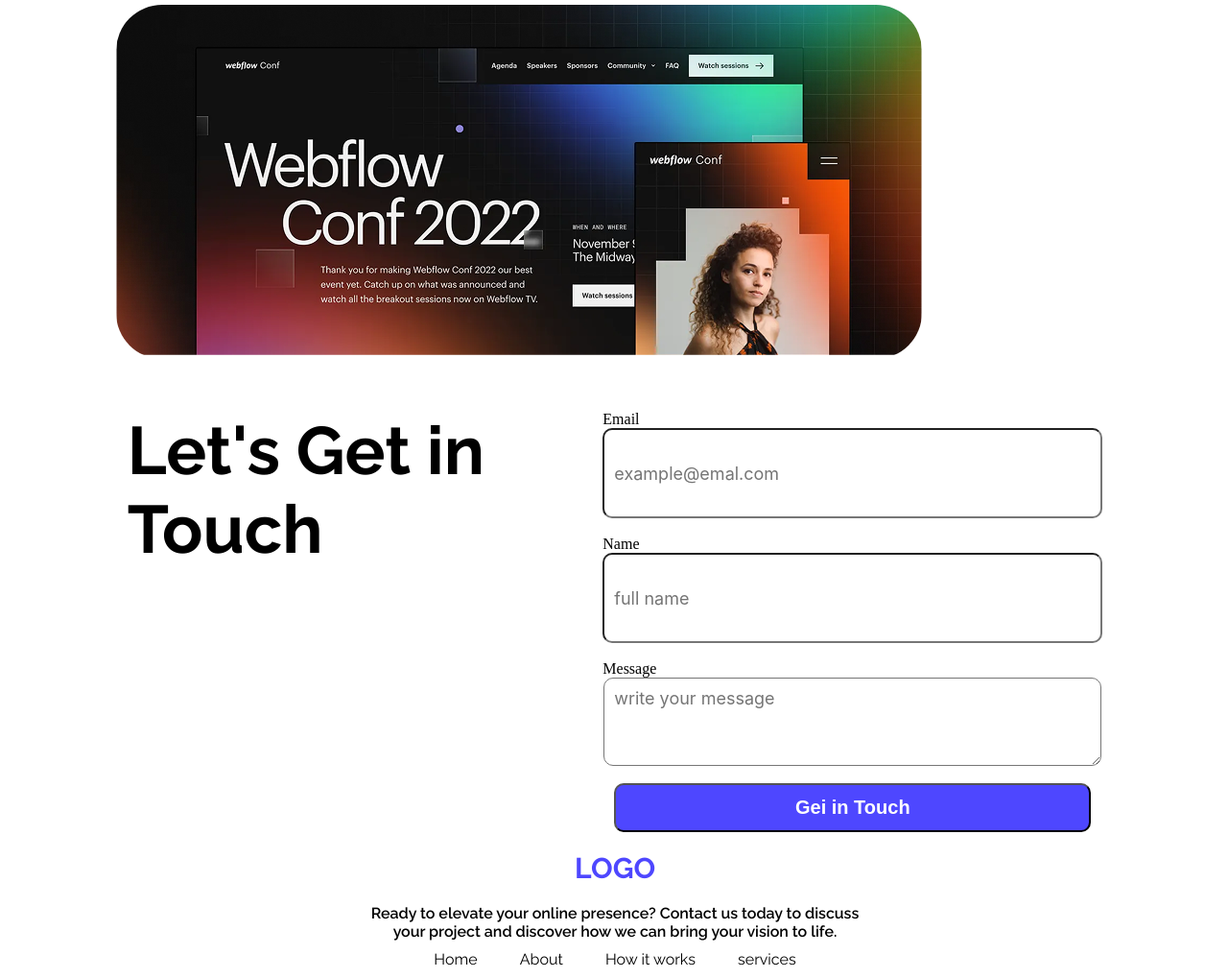
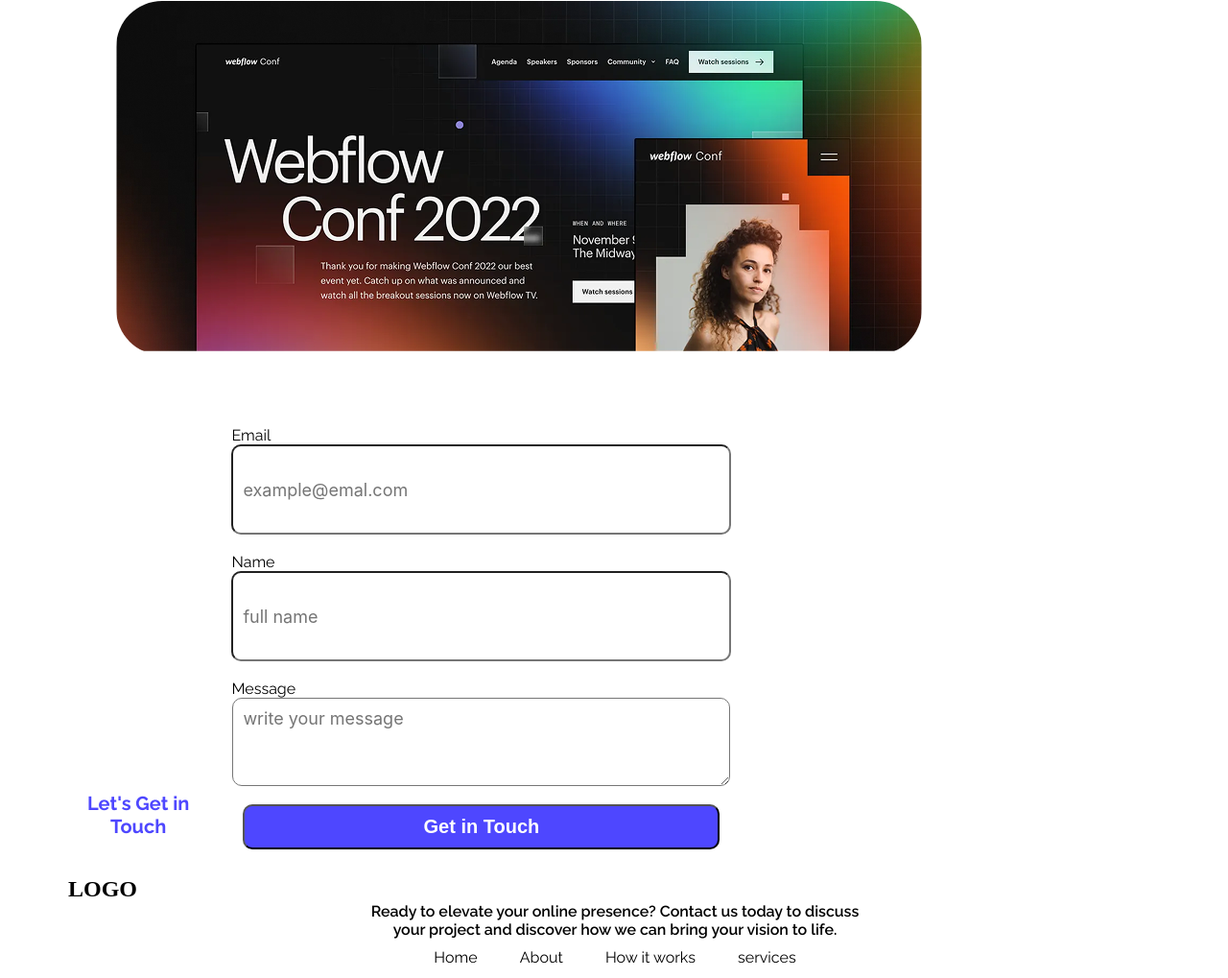
Before and after one commit to AdnanHaque21/First-Assignment, a plain HTML site: page index.html in a window 1280 px wide. Shown: the part 1728-2747 px from the top of the page at 96% size. Drawn offline with Linux system fonts and the light colour scheme.

Commit message:
something added

```diff
--- a/index.html
+++ b/index.html
@@ -111,8 +111,10 @@
                 <button class="focus-btn">Get Started Free</button>
                 <div class="focus-img"><img src="./Assets/wc-big.png" alt=""></div>
         </section>
-        <section class="get-touch">
+        <div class="footer-column">
             <h1 class="form-title">Let's Get in <br> Touch</h1>
+        </div>
+        <div class="footer-column">
             <form class="form-input">
                 <label for="">Email</label>
                 <br>
@@ -126,9 +128,9 @@
                 <br>
                 <textarea cols="30" rows="100" placeholder="write your message"></textarea>
                 <br>
-                <input class="focus-btn" type="submit" value="Gei in Touch">
+                <input class="focus-btn" type="submit" value="Get in Touch">
             </form>
-        </section>
+        </div>
         <section class="footer-section">
                 <div class="footer-title"><h1>LOGO</h1></div>
             <p class="footer-description">Ready to elevate your online presence? Contact us today to discuss <br> your project and discover how we can bring your vision to life.</p>
@@ -139,7 +141,6 @@
                 <a class="footer-link" href="">services</a>
             </div>
         </section>
-
     </main>
     <footer>
 
--- a/styles/assignment.css
+++ b/styles/assignment.css
@@ -201,7 +201,7 @@ main{
         font-size: 20px;
         border-radius: 10px;
         color: white;
-        margin: 30px auto;
+        margin: 0px 0px;
         padding: 12px 36px;
         display: flex;
     }
@@ -214,9 +214,15 @@ main{
   /* Get in Touch */
   main{
         width: 1140px;
-        /* height: 632px; */
+        height: 632px;
         background-color: #F5F8FF;
         padding: 0 71px;
+    }
+    .footer-column{
+        display: inline-block;
+        margin: 0 auto;
+        padding: 20px;
+        justify-content: space-between;
     }
   .form-title{
     text-align: left;
@@ -227,6 +233,8 @@ main{
 }
 .get-touch{
     display: flex;
+    width: 100%;
+    justify-content: space-between;
 }
 form input[type="text"], form input[type="email"], form textarea{
     font-size: 18px;
@@ -245,18 +253,21 @@ form input[type="text"], form input[type="email"], form textarea{
         border-radius: 10px;
         color: white;
         margin: 0px auto;
-        padding: 12px 36px;
+        padding: 10px 36px;
     }
-    .form label{
+    .footer-column{
         font-family: "Raleway", sans-serif;
+        justify-content: center;
+        margin: 0 auto;
     }
 /* Footer Section */
-    main{
+    .get-touch{
     width: 1440px;
     /* height: 428px; */
     background-color: white;
+    margin: 50px;
     }
-.footer-title{
+.form-title{
     text-align: center;
     font-family: "Raleway", sans-serif;
     color: #4E47FF;
```
